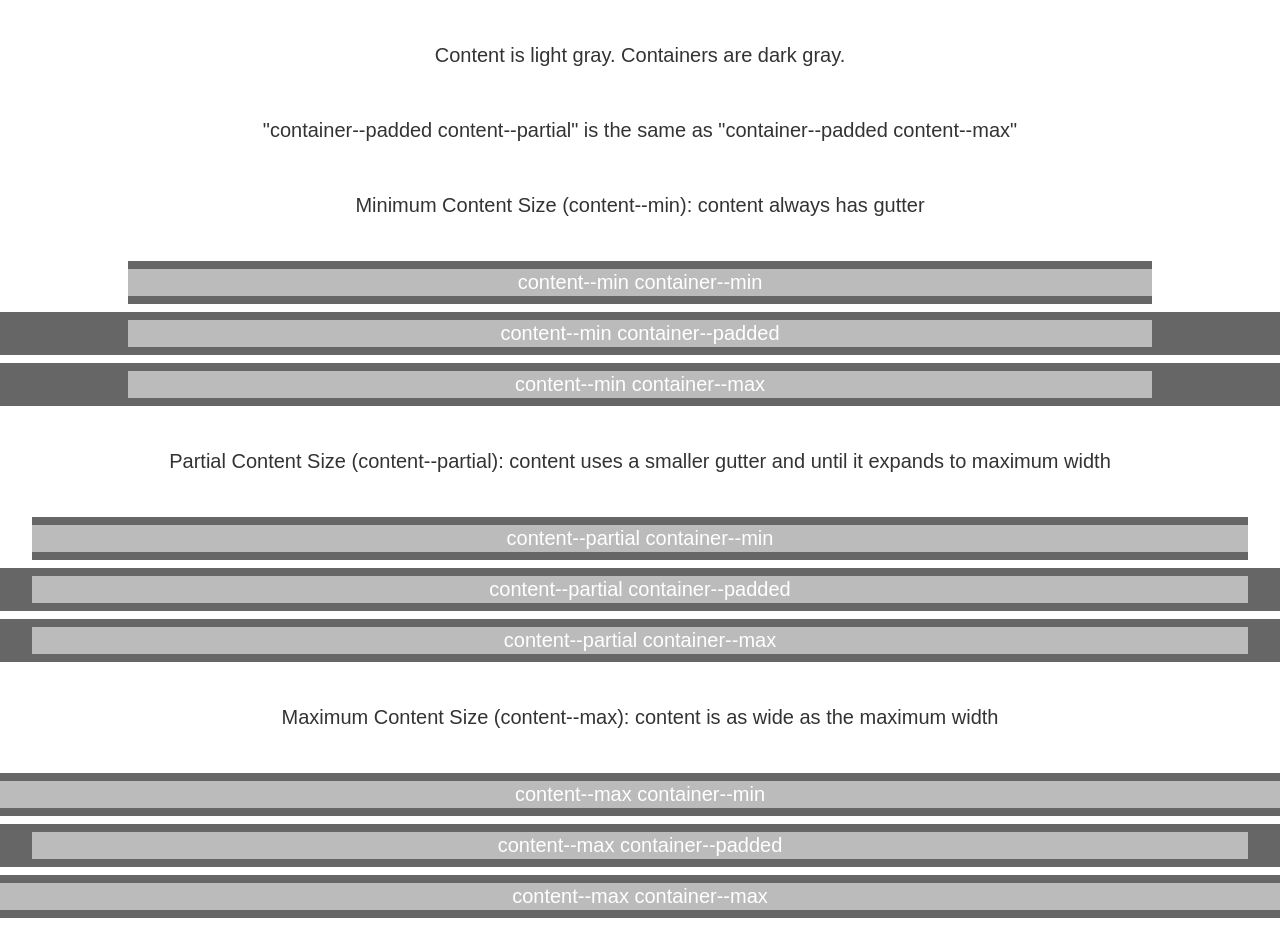
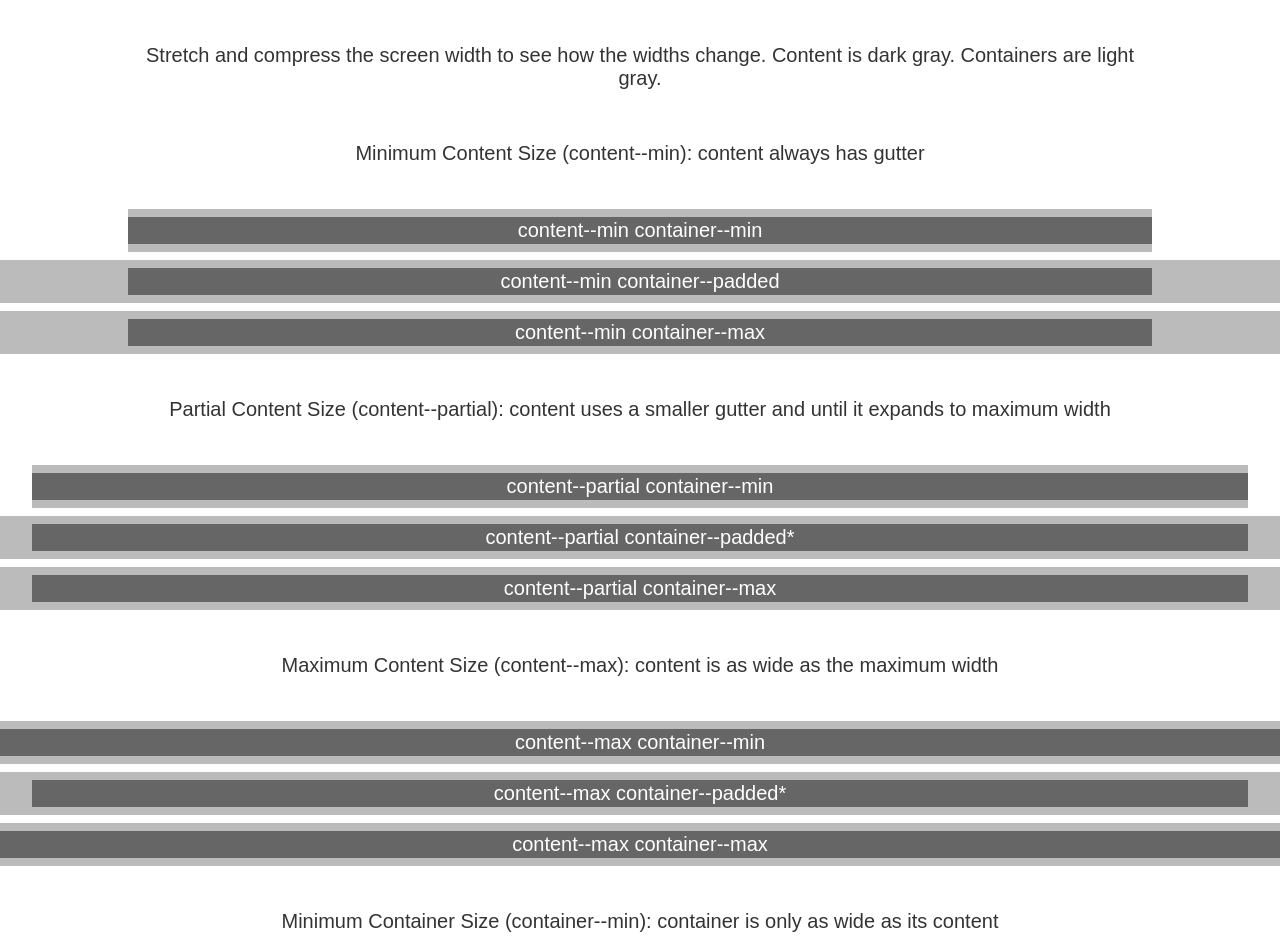
Before and after one commit to DevinFrenze/sass-responsive-layout, a website: page index.html in a window 1280 px wide. Shown: the top 951 px of the page. Drawn offline with Linux system fonts and the light colour scheme.

Commit message:
fix up demo

```diff
--- a/index.html
+++ b/index.html
@@ -6,11 +6,9 @@
   <body>
     <div class="demo">
       <div class="label">
-        Content is light gray. Containers are dark gray.
+        Stretch and compress the screen width to see how the widths change. Content is dark gray. Containers are light gray.
       </div>
-      <div class="label">
-        "container--padded content--partial" is the same as "container--padded content--max"
-      </div>
+
       <div class="label">
         Minimum Content Size (content--min): content always has gutter
       </div>
@@ -33,7 +31,7 @@
         <div>content--partial container--min</div>
       </div>
       <div class="content--partial container--padded">
-        <div>content--partial container--padded</div>
+        <div>content--partial container--padded*</div>
       </div>
       <div class="content--partial container--max">
         <div>content--partial container--max</div>
@@ -47,7 +45,7 @@
         <div>content--max container--min</div>
       </div>
       <div class="content--max container--padded">
-        <div>content--max container--padded</div>
+        <div>content--max container--padded*</div>
       </div>
       <div class="content--max container--max">
         <div>content--max container--max</div>
@@ -75,10 +73,10 @@
         <div>container--padded content--min</div>
       </div>
       <div class="content--partial container--padded">
-        <div>container--padded content--partial</div>
+        <div>container--padded content--partial*</div>
       </div>
       <div class="content--max container--padded">
-        <div>container--padded content--max</div>
+        <div>container--padded content--max*</div>
       </div>
 
       <div class="label">
@@ -94,6 +92,9 @@
       <div class="content--max container--max">
         <div>container--max content--max</div>
       </div>
+      <div class="label">
+        * "container--padded content--partial" is the same as "container--padded content--max"
+      </div>
     </div>
   </body>
 </html>
--- a/scss/demo.scss
+++ b/scss/demo.scss
@@ -12,12 +12,12 @@
     padding-top: 8px;
     padding-bottom: 8px;
 
-    background: #666;
+    background: #bbb;
     text-align: center;
 
     & > div {
       color: #fff;
-      background: #bbb;
+      background: #666;
       padding-top: 2px;
       padding-bottom: 2px;
     }
--- a/scss/main.scss
+++ b/scss/main.scss
@@ -4,6 +4,6 @@
 @import 'container_padded';
 @import 'container_max';
 @import 'content';
-// @import 'demo';
+@import 'demo';
 
 body { margin: 0; }
```
Also changed, not shown: assets/css/main.css.
